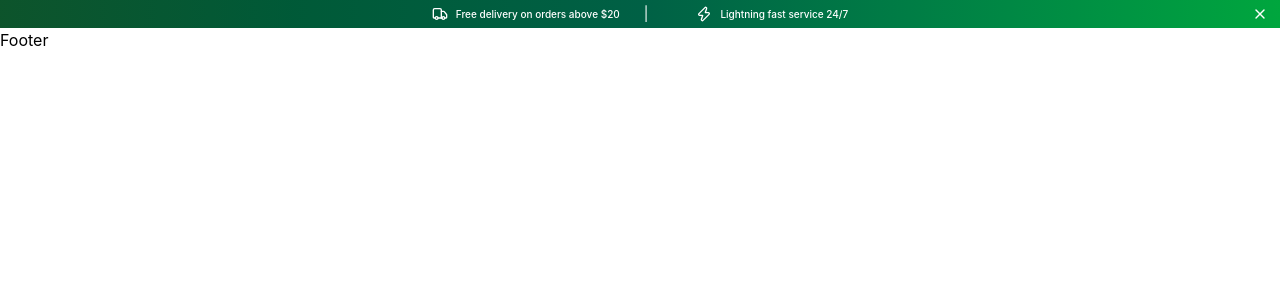
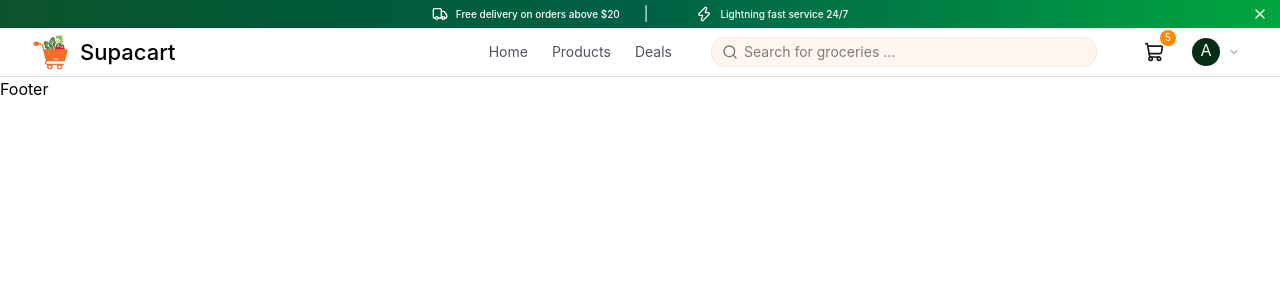
Before and after one commit to freelanceradnan/Groccery-delivery-app, a React (Vite) app in the folder client/: page / in a window 1280 px wide. Shown: the top 300 px of the page. Built offline with nearby package versions, Linux system fonts and the light colour scheme.

Commit message:
navbar added

```diff
--- /dev/null
+++ b/client/src/components/Navbar.jsx
@@ -0,0 +1,116 @@
+import { Link } from 'react-router-dom';
+import React, { useState } from 'react';
+import { useNavigate } from 'react-router-dom';
+import { assets } from '../assets/assets';
+import { ArrowUpRightIcon, ChevronDownIcon, LogOut, MapPinIcon, MenuIcon, PackageIcon, SearchIcon, ShieldIcon, ShoppingCartIcon, SpaceIcon, UserIcon, XIcon } from 'lucide-react';
+
+const Navbar = () => {
+    const user={
+        name:'adnan dev',
+        email:'reactorbro722@gmail.com',
+        isAdmin:true
+    }
+    const { cartCount, setIsCartOpen } = {
+    cartCount: 5,
+    setIsCartOpen: (_data) => {}
+};
+const [searchQuery,setSearchQuery]=useState("")
+const [userMenuOpen,setUserMenuOpen]=useState(false)
+const navigate=useNavigate()
+    return (
+        <nav className='bg-[#FFFFFF] sticky top-0 z-50 border-b border-[#e7e0d1]'>
+            <div className='max-w-7xl mx-auto px-4 sm:px-6 lg:px-8 flex items-center justify-between h-12 gap-4'>
+
+           <Link to="/" className='flex items-center gap-2 text-[22px] font-medium shrink-0'>
+           <img src={assets.favicon} alt="" className='w-10 h-10'/> Supacart
+           </Link>
+
+           <div className='w-full flex items-center justify-end gap-4 lg:gap-10'>
+            {/* navlink-desktops */}
+
+           <div className='hidden md:flex items-center gap-6 text-sm text-zinc-600'>
+           <Link>Home</Link>
+           <Link>Products</Link>
+           <Link>Deals</Link>
+           </div>
+
+            <form action="" className='hidden sm:flex flex-1 max-w-sm text-xs sm:text-sm'>
+                <div className='relative w-full'>
+                    <SearchIcon className='absolute left-2.5 top-1/2 -translate-y-1/2 size-4 text-zinc-500'/>
+                <input type="text" name="" id="" placeholder='Search for groceries ...' value={searchQuery} onChange={(e)=>setSearchQuery(e.target.value)} className='w-full pl-8 bg-orange-50 rounded-full ring ring-orange-600/15 focus:ring-orange-600/30 focus:outline-none py-1'/>
+                </div>
+            </form>
+            {/* right-actions */}
+            <div className='flex items-center gap-3'>
+            {/* cart */}
+            <button className='relative p-2 rounded-xl' onClick={()=>setIsCartOpen(true)}>
+                <ShoppingCartIcon className='size-5 text-zinc-900'/>
+                {cartCount >0 && <span className='absolute -top-1 -right-1 size-4 bg-orange-400 text-white text-[10px] rounded-full flex-center'>{cartCount}</span>}
+            </button>
+            {/* user */}
+          <div className="relative">
+  {user ? (
+    <>
+      <button className='flex items-center gap-2 p-2' onClick={() => setUserMenuOpen(true)}>
+        <div className='size-7 rounded-full bg-green-950 text-white flex-center'>
+          {user.name.charAt(0).toUpperCase()}
+        </div>
+        <ChevronDownIcon className='size-3 text-zinc-500' />
+      </button>
+    </>
+  ) : (
+    <>
+      <div className='flex-center gap-2'>
+        <Link to="/login" className='hidden md:flex items-center gap-2 px-4 py-2 text-sm font-medium text-white bg-green-950 rounded-full hover:bg-green-950 transition-colors'>
+          <UserIcon size={16} />Sign In
+        </Link>
+        {userMenuOpen ? (
+          <XIcon className='md:hidden' onClick={() => setUserMenuOpen(!userMenuOpen)} />
+        ) : (
+          <MenuIcon className='md:hidden' onClick={() => setUserMenuOpen(!userMenuOpen)} />
+        )}
+      </div>
+    </>
+  )}
+
+  {userMenuOpen && (
+    <>
+
+      <div className='fixed inset-0 z-40' onClick={() => setUserMenuOpen(false)} />
+
+      <div className='absolute right-0 top-full mt-2 w-56 bg-[#FFFFFF] rounded-xl shadow-lg border border-slate-300 py-2 z-50 animate-fade-in px-4'>
+        {user && (
+          <div className='py-2 border-b border-slate-300'>
+            <p className="text-sm font-medium text-zinc-900">{user?.name}</p>
+            <p className="text-xs text-zinc-500">{user?.email}</p>
+          </div>
+        )}
+        <div onClick={() => setUserMenuOpen(false)}>
+          {!user && <Link to="/login" className='dropdown-link'><UserIconSign size={16} />Sign In</Link>}
+          {user && <Link to="/orders" className='dropdown-link'><PackageIcon size={16} />My Orders</Link>}
+          {user && <Link to="/addresses" className='dropdown-link'><MapPinIcon size={16} />Addresses</Link>}
+          <Link to="/products" className='dropdown-link md:hidden'><ArrowUpRightIcon size={16} />Products</Link>
+          <Link to="/deals" className='dropdown-link md:hidden'><MapPinIcon size={16} />Deals</Link>
+           <Link to="/deals" className='dropdown-link md:hidden'><ArrowUpRightIcon size={16} />Deals</Link>
+          {user?.isAdmin && (
+            <Link to="/admin/products" className='dropdown-link'>
+              <ShieldIcon size={16} />
+              Admin panel
+            </Link>
+          )}
+          <div className='border-t border-slate-300'>
+             <button className='dropdown-link md:hidden w-full'><LogOut size={16} />Deals</button>
+          </div>
+        </div>
+      </div>
+    </>
+  )}
+</div>
+            </div>
+           </div>
+            </div>
+        </nav>
+    );
+};
+
+export default Navbar;
--- a/client/src/index.css
+++ b/client/src/index.css
@@ -6,3 +6,16 @@
 .bg-cream{
     background-color: #faf7f2;
 }
+.dropdown-link{
+    display: flex;
+    justify-items: center;
+    align-items: center;
+    gap: 2px;
+    padding:8px 0;
+    color:#807d7a;
+    font-size: small;
+}
+.dropdown-link:hover{
+    color:black;
+    background:#FFF7ED
+}
--- a/client/src/pages/AppLayout.jsx
+++ b/client/src/pages/AppLayout.jsx
@@ -1,12 +1,14 @@
 import React from 'react';
 import { Outlet } from 'react-router-dom';
 import Banner from '../components/Banner';
+import Navbar from '../components/Navbar';
 
 const AppLayout = () => {
     return (
 
         <div>
         <Banner/>
+        <Navbar/>
         <Outlet/>
         <h2>Footer</h2>
         </div>
--- a/client/src/pages/Login.jsx
+++ b/client/src/pages/Login.jsx
@@ -22,10 +22,10 @@ const Login = () => {
                 <div className='w-full max-w-md flex flex-col items-center gap-6'>
 
                     {/* Logo */}
-                    <div className='flex gap-2 items-center justify-center'>
+                    <Link to="/" className='flex gap-2 items-center justify-center'>
                         <img src={assets.favicon} className='h-8 w-8 object-contain' alt="logo" />
                         <div className='text-2xl font-bold text-emerald-950 tracking-tight'>Supacart</div>
-                    </div>
+                    </Link>
 
                     {/* Header Heading Toggle */}
                     <div className='text-center'>
```
